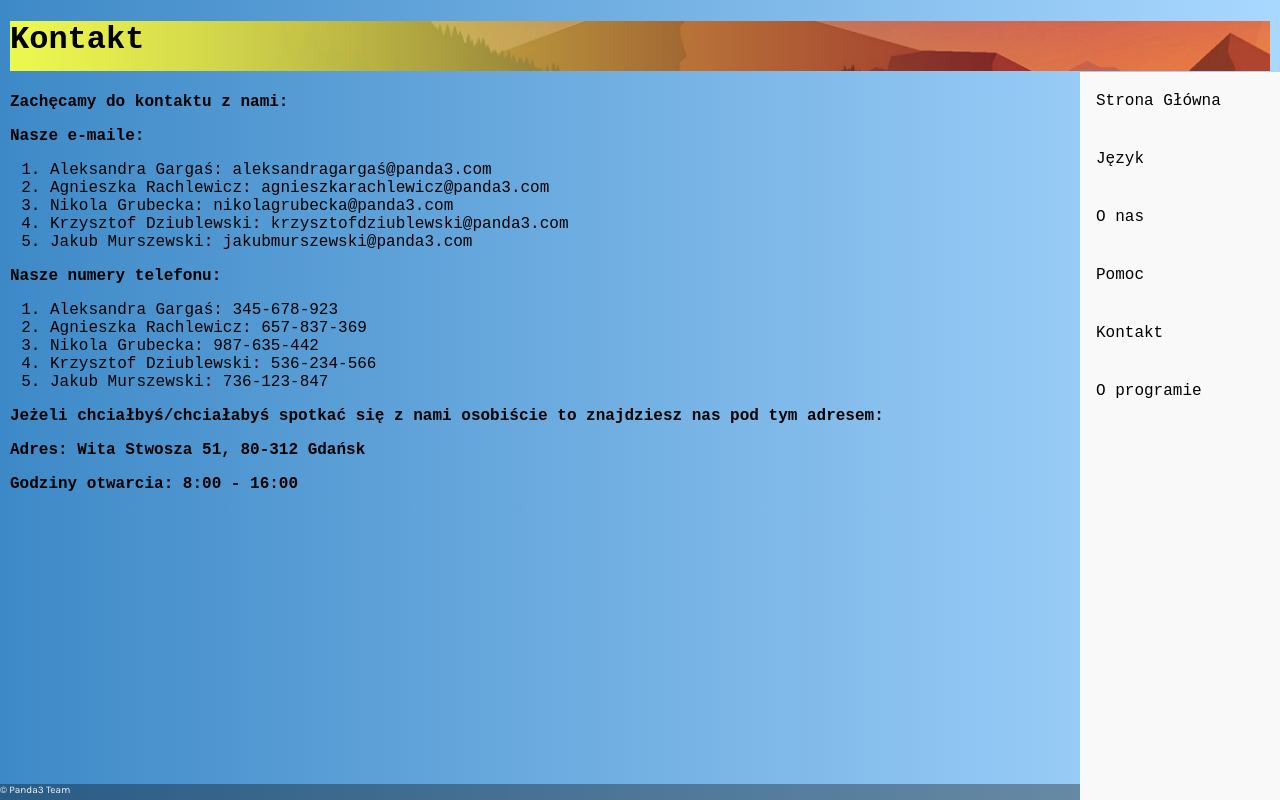
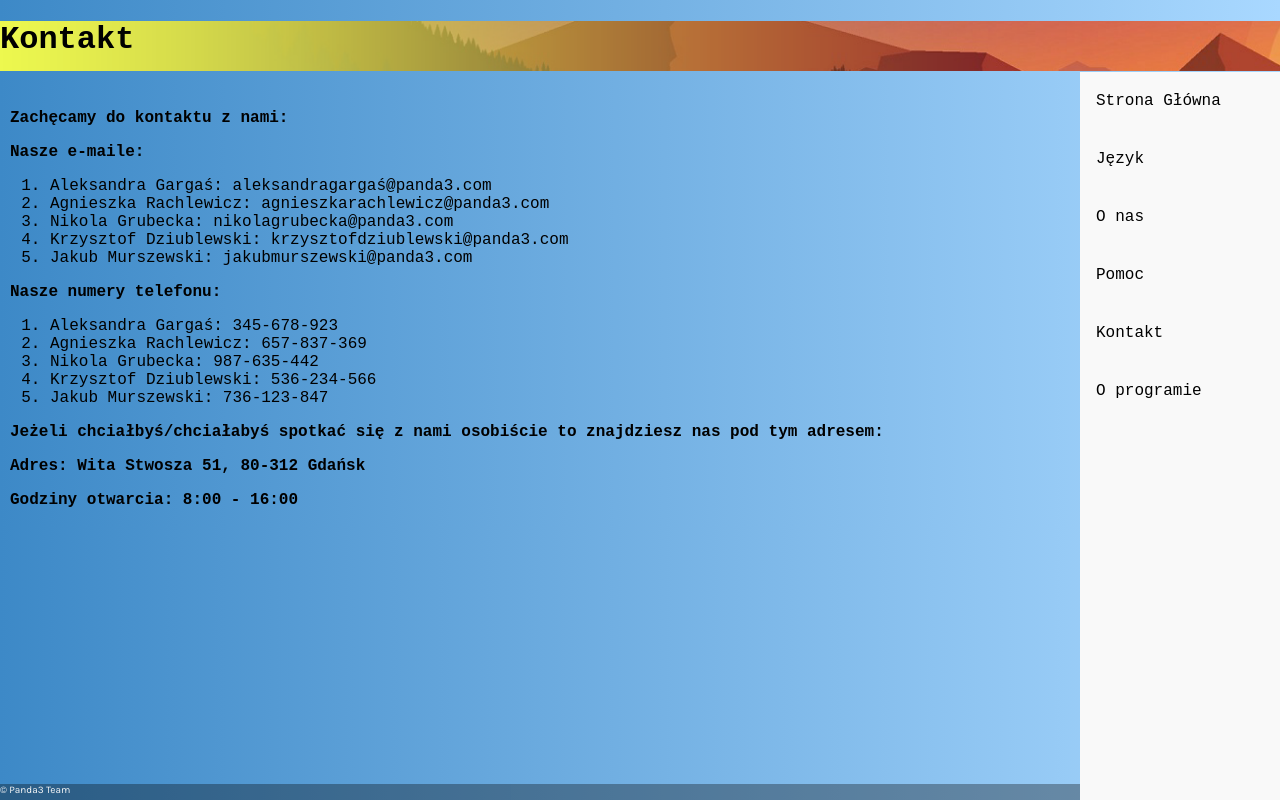
Before and after one commit to nlp-ug-2018-19/Panda3, a plain HTML site: page kontakt.html in a window 1280 px wide. Drawn offline with Linux system fonts and the light colour scheme; a web font is replaced by a local one.

Commit message:
Add fix to have the header width be consistent with site width

```diff
--- a/kontakt.html
+++ b/kontakt.html
@@ -8,11 +8,11 @@
 
 </head>
 <body>
+    <h1>Kontakt</h1>
     <div class='container'>
         <div class='main_part'>
             <div id="content">
-                <div class='kontakt'>
-                    <h1>Kontakt</h1>
+                <div>
                     <p><strong>Zachęcamy do kontaktu z nami:</strong></p>
                     <p><strong>Nasze e-maile:</strong></p>
                     <ol>
```
